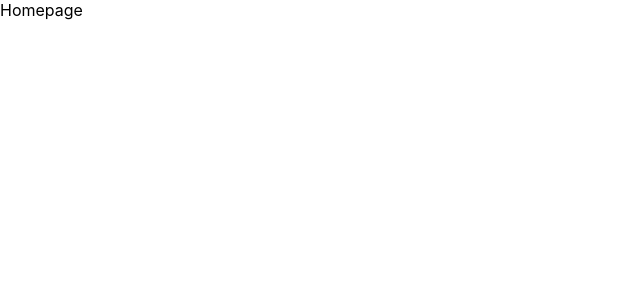
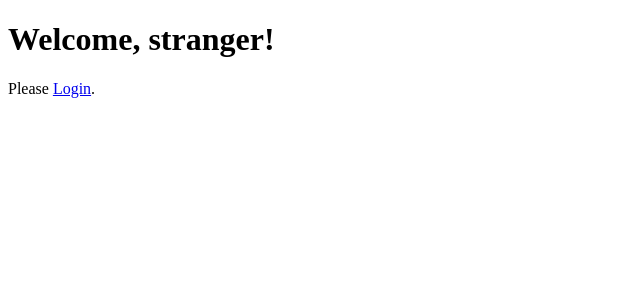
Before and after one commit to hyoungwonkang/nextjs_prac, a Next.js app: page / in a window 1280 px wide. Shown: the top 300 px of the page, without its empty margins (0-640 px from the left). Built offline with nearby package versions, Linux system fonts and the light colour scheme; no server answers.

Commit message:
Auth0를 이용한 로그인

```diff
--- a/package.json
+++ b/package.json
@@ -10,6 +10,7 @@
   },
   "dependencies": {
     "@apollo/client": "^3.8.4",
+    "@auth0/nextjs-auth0": "^2.6.1",
     "@fastify/nextjs": "^10.0.1",
     "@headlessui/react": "^1.7.17",
     "classnames": "^2.3.2",
--- a/pages/_app.js
+++ b/pages/_app.js
@@ -1,7 +1,10 @@
-import '../styles/globals.css';
-
+import { UserProvider } from '@auth0/nextjs-auth0/client'
 function MyApp({ Component, pageProps }) {
-  return <Component {...pageProps} />;
+  return (
+    <UserProvider>
+      <Component {...pageProps} />
+    </UserProvider>
+  );
 }
 
 export default MyApp;
--- /dev/null
+++ b/pages/api/auth/[...auth0].js
@@ -0,0 +1,3 @@
+import { handleAuth } from "@auth0/nextjs-auth0";
+
+export default handleAuth();
--- a/pages/index.js
+++ b/pages/index.js
@@ -1,3 +1,32 @@
-export default function Homepage() {
-  return <div> Homepage </div>;
+import { useUser } from '@auth0/nextjs-auth0/client';
+
+export default function Index() {
+  const { user, error, isLoading } = useUser();
+
+  if (isLoading) {
+    return <div>Loading...</div>;
+  }
+
+  if (error) {
+    return <div>{error.message}</div>;
+  }
+
+  if (user) {
+    return (
+      <div>
+        <h1> Welcome back! </h1>
+        <p> You're logged in with the following email address: {user.email}!</p>
+        <a href="/api/auth/logout">Logout</a>
+      </div>
+    );
+  }
+
+  return (
+    <div>
+      <h1> Welcome, stranger! </h1>
+      <p>
+        Please <a href="/api/auth/login">Login</a>.
+      </p>
+    </div>
+  );
 }
```
Also changed, not shown: 2 other files (tests, documents, lock files or other folders).
